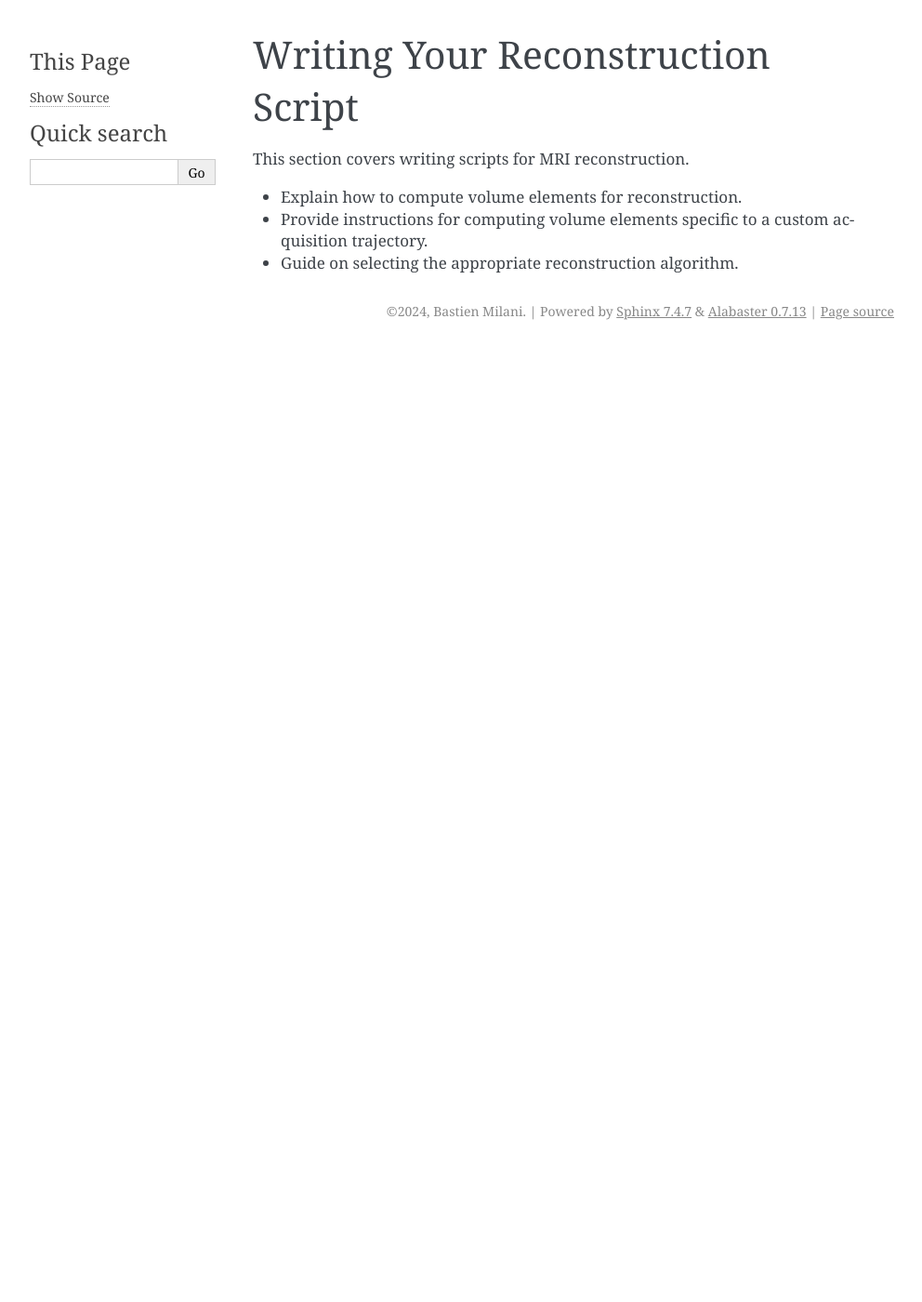
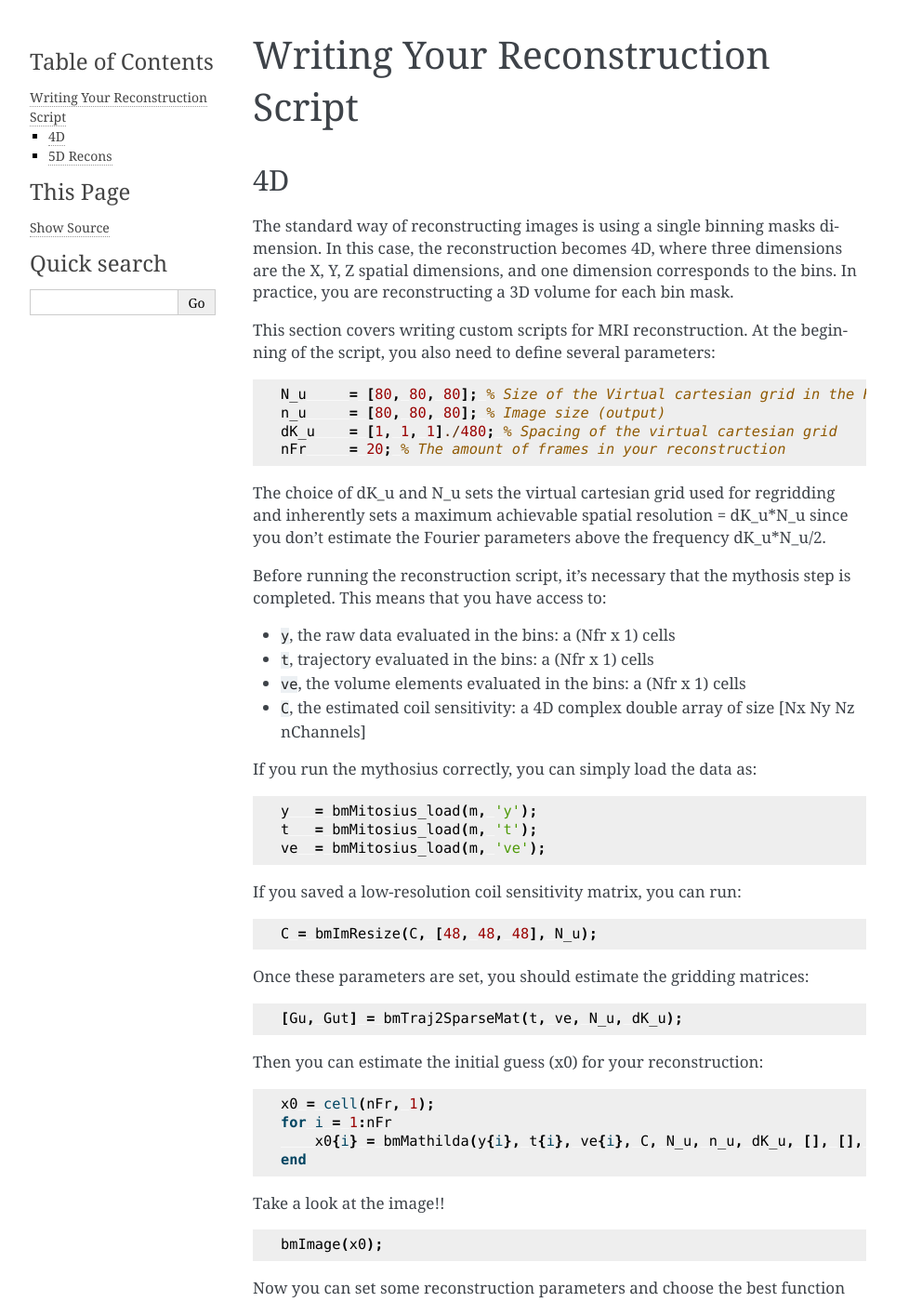
Before and after one commit to MattechLab/monalisa, a Sphinx documentation site: the page built from docs/writing_reconstruction_script.rst, in a window 1280 px wide and 1400 px high. Shown: the whole window at 93% size, without its empty margins (148-1140 px from the left). Built offline with Sphinx 7.4.7, drawn with Linux system fonts in a browser that asks for light colours; some of the changed text lies outside the part shown.

Commit message:
add documentation page on writing_reconstruction_script

```diff
--- a/docs/writing_reconstruction_script.rst
+++ b/docs/writing_reconstruction_script.rst
@@ -1,16 +1,103 @@
 Writing Your Reconstruction Script
 ==================================
 
-This section covers writing scripts for MRI reconstruction.
+4D
+--
 
-- **Volume Element Computation**
-  ------------------------------
-  Explain how to compute volume elements for reconstruction.
+The standard way of reconstructing images is using a single binning masks dimension. In this case, the reconstruction becomes 4D, where three dimensions are the X, Y, Z spatial dimensions, and one dimension corresponds to the bins. In practice, you are reconstructing a 3D volume for each bin mask.
 
-- **Computing Volume Elements for a Custom Acquisition Trajectory**
-  ----------------------------------------------------------------
-  Provide instructions for computing volume elements specific to a custom acquisition trajectory.
+This section covers writing custom scripts for MRI reconstruction. At the beginning of the script, you also need to define several parameters:
 
-- **Choosing the Correct Reconstruction Algorithm**
-  -------------------------------------------------
-  Guide on selecting the appropriate reconstruction algorithm.
+.. code-block:: matlab
+
+    N_u     = [80, 80, 80]; % Size of the Virtual cartesian grid in the Fourier space (regridding)
+    n_u     = [80, 80, 80]; % Image size (output)
+    dK_u    = [1, 1, 1]./480; % Spacing of the virtual cartesian grid
+    nFr     = 20; % The amount of frames in your reconstruction
+
+The choice of dK_u and N_u sets the virtual cartesian grid used for regridding and inherently sets a maximum achievable spatial resolution = dK_u*N_u since you don't estimate the Fourier parameters above the frequency dK_u*N_u/2.
+
+Before running the reconstruction script, it's necessary that the mythosis step is completed. This means that you have access to:
+
+- ``y``, the raw data evaluated in the bins: a (Nfr x 1) cells
+- ``t``, trajectory evaluated in the bins: a (Nfr x 1) cells
+- ``ve``, the volume elements evaluated in the bins: a (Nfr x 1) cells
+- ``C``, the estimated coil sensitivity: a 4D complex double array of size [Nx Ny Nz nChannels]
+
+If you run the mythosius correctly, you can simply load the data as:
+
+.. code-block:: matlab
+
+    y   = bmMitosius_load(m, 'y');
+    t   = bmMitosius_load(m, 't');
+    ve  = bmMitosius_load(m, 've');
+
+If you saved a low-resolution coil sensitivity matrix, you can run:
+
+.. code-block:: matlab
+
+    C = bmImResize(C, [48, 48, 48], N_u);
+
+Once these parameters are set, you should estimate the gridding matrices:
+
+.. code-block:: matlab
+
+    [Gu, Gut] = bmTraj2SparseMat(t, ve, N_u, dK_u);
+
+Then you can estimate the initial guess (x0) for your reconstruction:
+
+.. code-block:: matlab
+
+    x0 = cell(nFr, 1);
+    for i = 1:nFr
+        x0{i} = bmMathilda(y{i}, t{i}, ve{i}, C, N_u, n_u, dK_u, [], [], [], []);
+    end
+
+Take a look at the image!!
+
+.. code-block:: matlab
+
+    bmImage(x0);
+
+Now you can set some reconstruction parameters and choose the best function for your needs.
+
+.. code-block:: matlab
+
+    nIter = 30;
+    witness_ind = [];
+    delta     = 0.1;
+    rho       = 10*delta;
+    nCGD      = 4;
+    ve_max    = 10*prod(dK_u(:));
+
+And run the reconstruction. Be aware there could be a crash if the memory needed is too big, and it can take a lot of time. Maybe it's better if you first test with small N_u and n_u values.
+
+.. code-block:: matlab
+
+    x = bmTevaMorphosia_chain(  x0, ...
+                                [], [], ...
+                                y, ve, C, ...
+                                Gu, Gut, n_u, ...
+                                [], [], ...
+                                delta, rho, 'normal', ...
+                                nCGD, ve_max, ...
+                                nIter, ...
+                                bmWitnessInfo('tevaMorphosia_d0p1_r1_nCGD4', witness_ind));
+
+Take a look at your resulting image. Are you happy with your result?
+
+.. code-block:: matlab
+
+    bmImage(x)
+
+5D Recons
+---------
+
+Still to document & to test
+
+If you need a 5D reconstruction, the input dimensions are different. The needed inputs are:
+
+- ``y``, the raw data evaluated in the bins: a (Nfr x Nfr2 x 1) cells
+- ``t``, trajectory evaluated in the bins: a (Nfr x Nfr2 x 1) cells
+- ``ve``, the volume elements evaluated in the bins: a (Nfr x Nfr2 x 1) cells
+- ``C``, the estimated coil sensitivity: a 4D complex double array of size [Nx Ny Nz nChannels]
```
